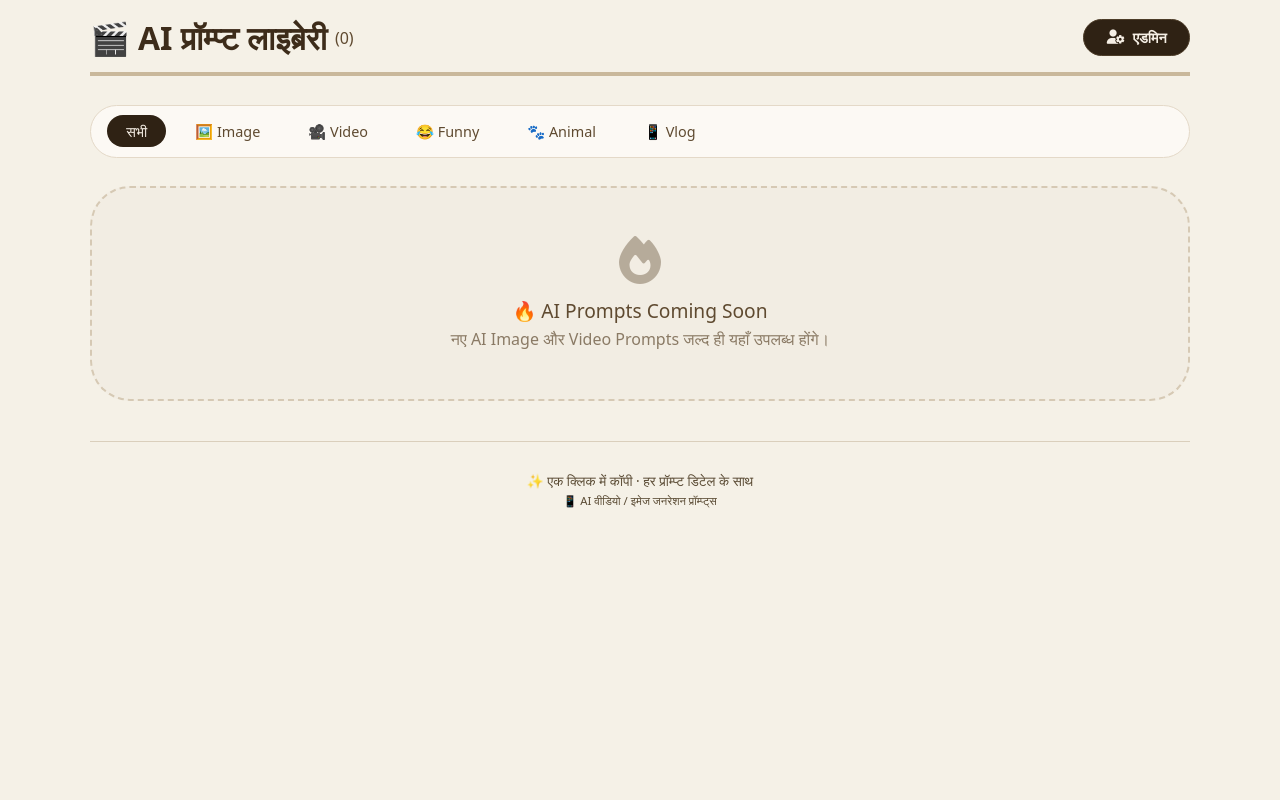
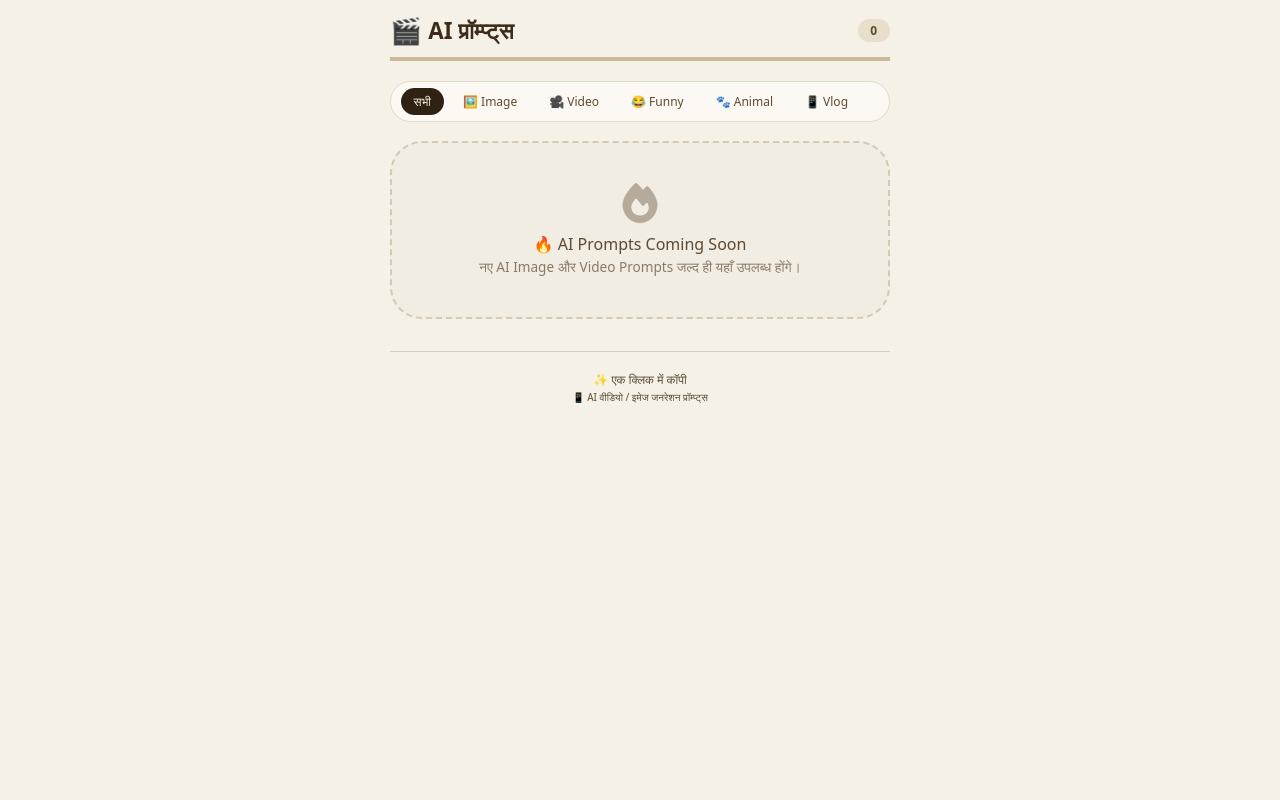
Before and after one commit to ajaysinghrajput9370/ajprompt, a Flask app: page / in a window 1280 px wide. Run offline with Flask 3, Linux system fonts and the light colour scheme.

Commit message:
Update index.html

```diff
--- a/templates/index.html
+++ b/templates/index.html
@@ -1,12 +1,12 @@
 <!-- ========================================== -->
-<!-- templates/index.html - User Side -->
+<!-- templates/index.html - User Side (Mobile Friendly) -->
 <!-- ========================================== -->
 
 <!DOCTYPE html>
 <html lang="hi">
 <head>
     <meta charset="UTF-8">
-    <meta name="viewport" content="width=device-width, initial-scale=1.0">
+    <meta name="viewport" content="width=device-width, initial-scale=1.0, maximum-scale=1.0, user-scalable=yes">
     <title>🎬 AI प्रॉम्प्ट लाइब्रेरी</title>
     <link rel="stylesheet" href="https://cdnjs.cloudflare.com/ajax/libs/font-awesome/6.4.0/css/all.min.css">
     <style>
@@ -18,74 +18,81 @@
         }
         body {
             background: #f5f1e7;
-            padding: 1rem;
+            padding: 0.8rem;
             display: flex;
             flex-direction: column;
             align-items: center;
             min-height: 100vh;
         }
         .page {
-            max-width: 1100px;
+            max-width: 500px;
             width: 100%;
         }
+        /* Header */
         .main-header {
             display: flex;
             justify-content: space-between;
             align-items: center;
             flex-wrap: wrap;
-            gap: 0.8rem 1rem;
+            gap: 0.5rem;
             border-bottom: 4px solid #c9b89b;
-            padding-bottom: 0.8rem;
-            margin-bottom: 1.8rem;
+            padding-bottom: 0.6rem;
+            margin-bottom: 1.2rem;
         }
         .main-header h1 {
-            font-size: 2rem;
+            font-size: 1.4rem;
             font-weight: 700;
             color: #3d2c1a;
             display: flex;
             align-items: center;
+            gap: 0.4rem;
+        }
+        .main-header h1 span {
+            font-size: 1.6rem;
+        }
+        .header-right {
+            display: flex;
+            align-items: center;
             gap: 0.5rem;
         }
-        .admin-btn {
-            background: #2f2214;
-            border: none;
-            color: #f6efe5;
+        .count-badge {
+            background: #e7decb;
+            padding: 0.2rem 0.8rem;
+            border-radius: 40px;
+            font-size: 0.75rem;
+            color: #5f4a30;
             font-weight: 600;
-            font-size: 0.9rem;
-            padding: 0.5rem 1.4rem;
-            border-radius: 60px;
-            cursor: pointer;
-            display: inline-flex;
-            align-items: center;
-            gap: 8px;
-            border: 1px solid #4d3d29;
-            transition: 0.15s;
-            text-decoration: none;
         }
-        .admin-btn:hover {
-            background: #42321e;
-            color: #f6efe5;
-        }
+        /* No admin button visible to users */
+        /* Filters - Mobile friendly scroll */
         .filter-bar {
             display: flex;
-            gap: 0.6rem;
-            flex-wrap: wrap;
-            margin-bottom: 1.8rem;
+            gap: 0.4rem;
+            flex-wrap: nowrap;
+            overflow-x: auto;
+            margin-bottom: 1.2rem;
             background: #fcf9f4;
-            padding: 0.6rem 1rem;
-            border-radius: 60px;
+            padding: 0.4rem 0.6rem;
+            border-radius: 40px;
             border: 1px solid #e4d9c8;
+            -webkit-overflow-scrolling: touch;
+            scrollbar-width: none;
+        }
+        .filter-bar::-webkit-scrollbar {
+            display: none;
         }
         .filter-btn {
             background: transparent;
             border: none;
-            padding: 0.4rem 1.2rem;
+            padding: 0.3rem 0.8rem;
             border-radius: 40px;
             font-weight: 500;
             color: #5f4a30;
             cursor: pointer;
             transition: 0.1s;
-            font-size: 0.9rem;
+            font-size: 0.75rem;
+            white-space: nowrap;
+            flex-shrink: 0;
         }
         .filter-btn:hover, .filter-btn.active {
             background: #dbcfbb;
@@ -95,23 +102,23 @@
             background: #2f2214;
             color: #f6efe5;
         }
+        /* Grid - Mobile First */
         .prompt-grid {
-            display: grid;
-            grid-template-columns: repeat(auto-fill, minmax(300px, 1fr));
-            gap: 1.8rem;
+            display: flex;
+            flex-direction: column;
+            gap: 1.2rem;
         }
         .prompt-card {
             background: #fcf9f4;
-            border-radius: 28px;
+            border-radius: 24px;
             border: 1px solid #e4d9c8;
             overflow: hidden;
-            transition: box-shadow 0.2s, transform 0.1s;
+            transition: box-shadow 0.2s;
             cursor: pointer;
-            box-shadow: 0 4px 12px rgba(0,0,0,0.04);
+            box-shadow: 0 2px 8px rgba(0,0,0,0.04);
         }
-        .prompt-card:hover {
-            box-shadow: 0 16px 32px rgba(0,0,0,0.08);
-            transform: translateY(-2px);
+        .prompt-card:active {
+            transform: scale(0.99);
         }
         .card-media {
             width: 100%;
@@ -180,49 +185,33 @@
             line-height: 1.4;
             opacity: 0.8;
         }
+        /* Empty state */
         .empty-state {
-            grid-column: 1 / -1;
             background: #f2ede3;
-            border-radius: 40px;
-            padding: 3rem 1.5rem;
+            border-radius: 32px;
+            padding: 2.5rem 1.5rem;
             text-align: center;
             color: #5f4a30;
             border: 2px dashed #d6c9b4;
-            font-size: 1.2rem;
+            font-size: 1rem;
         }
         .empty-state i {
-            font-size: 3rem;
+            font-size: 2.5rem;
             opacity: 0.4;
             display: block;
-            margin-bottom: 0.8rem;
+            margin-bottom: 0.6rem;
         }
+        /* Footer */
         .footer-note {
-            margin-top: 2.5rem;
+            margin-top: 2rem;
             color: #5a4b34;
             text-align: center;
-            font-size: 0.85rem;
+            font-size: 0.75rem;
             border-top: 1px solid #dacfbc;
-            padding-top: 1.8rem;
+            padding-top: 1.2rem;
             width: 100%;
         }
-        @media (max-width: 480px) {
-            .prompt-grid {
-                grid-template-columns: 1fr;
-            }
-            .main-header h1 {
-                font-size: 1.4rem;
-            }
-            .filter-bar {
-                border-radius: 30px;
-                padding: 0.4rem 0.8rem;
-                gap: 0.3rem;
-            }
-            .filter-btn {
-                font-size: 0.75rem;
-                padding: 0.2rem 0.8rem;
-            }
-        }
-        /* Detail Modal */
+        /* Modal - Mobile First */
         #detailModal {
             display: none;
             position: fixed;
@@ -254,70 +243,98 @@
             float: right;
             background: transparent;
             border: none;
-            font-size: 1.8rem;
+            font-size: 1.6rem;
             cursor: pointer;
             color: #5f4a30;
+            z-index: 10;
         }
         #detailModal .modal-box .detail-media {
             width: 100%;
-            max-height: 300px;
+            max-height: 250px;
             border-radius: 16px;
             background: #000;
-            margin-bottom: 1rem;
+            margin-bottom: 0.8rem;
             overflow: hidden;
         }
         #detailModal .modal-box .detail-media img,
         #detailModal .modal-box .detail-media video {
             width: 100%;
-            max-height: 300px;
+            max-height: 250px;
             object-fit: cover;
         }
         #detailModal .modal-box .prompt-text {
             background: #f2ede3;
-            border-radius: 18px;
-            padding: 1rem;
+            border-radius: 16px;
+            padding: 0.8rem;
             border: 1px solid #ded3bf;
             white-space: pre-wrap;
-            font-size: 0.9rem;
-            line-height: 1.6;
-            max-height: 250px;
+            font-size: 0.85rem;
+            line-height: 1.5;
+            max-height: 200px;
             overflow-y: auto;
         }
         .copy-btn {
-            margin-top: 1.2rem;
+            margin-top: 0.8rem;
             background: #2f2214;
             border: none;
             color: #f6efe5;
             font-weight: 600;
-            padding: 0.6rem 2rem;
+            padding: 0.5rem 1.5rem;
             border-radius: 60px;
             cursor: pointer;
             display: inline-flex;
             align-items: center;
-            gap: 8px;
+            gap: 6px;
             border: 1px solid #4d3d29;
             transition: 0.15s;
+            font-size: 0.9rem;
+            width: 100%;
+            justify-content: center;
         }
-        .copy-btn:hover {
-            background: #42321e;
+        .copy-btn:active {
+            transform: scale(0.97);
         }
         .copy-status {
-            margin-left: 0.8rem;
-            font-size: 0.9rem;
+            display: block;
+            text-align: center;
+            margin-top: 0.4rem;
+            font-size: 0.85rem;
             color: #2d6a4f;
+        }
+        #detailContent h2 {
+            font-size: 1.3rem;
+            color: #2b1e0e;
+            margin-bottom: 0.2rem;
+            padding-right: 2rem;
+        }
+        .detail-meta {
+            display: flex;
+            gap: 0.5rem;
+            flex-wrap: wrap;
+            margin-bottom: 0.8rem;
+            font-size: 0.75rem;
+            color: #7a6449;
+        }
+        .detail-meta span {
+            background: #e7decb;
+            padding: 0.05rem 0.6rem;
+            border-radius: 40px;
         }
     </style>
 </head>
 <body>
 <div class="page">
+    <!-- Header - No Admin Button -->
     <header class="main-header">
         <h1>
-            <span>🎬</span> AI प्रॉम्प्ट लाइब्रेरी
-            <span style="font-weight:400;font-size:1rem;color:#5f4a30;" id="countDisplay">(0)</span>
+            <span>🎬</span> AI प्रॉम्प्ट्स
         </h1>
-        <a href="/admin" class="admin-btn"><i class="fas fa-user-cog"></i> एडमिन</a>
+        <div class="header-right">
+            <span class="count-badge" id="countDisplay">0</span>
+        </div>
     </header>
 
+    <!-- Filters - Mobile Scrollable -->
     <div class="filter-bar" id="filterBar">
         <button class="filter-btn active" data-filter="all">सभी</button>
         <button class="filter-btn" data-filter="image">🖼️ Image</button>
@@ -364,34 +382,34 @@
             <div class="empty-state">
                 <i class="fas fa-fire"></i>
                 🔥 AI Prompts Coming Soon<br>
-                <span style="font-size:1rem;opacity:0.7;">नए AI Image और Video Prompts जल्द ही यहाँ उपलब्ध होंगे।</span>
+                <span style="font-size:0.85rem;opacity:0.7;">नए AI Image और Video Prompts जल्द ही यहाँ उपलब्ध होंगे।</span>
             </div>
         {% endif %}
     </div>
 
     <div class="footer-note">
-        <span>✨ एक क्लिक में कॉपी · हर प्रॉम्प्ट डिटेल के साथ</span><br>
+        <span>✨ एक क्लिक में कॉपी</span><br>
         <small>📱 AI वीडियो / इमेज जनरेशन प्रॉम्प्ट्स</small>
     </div>
 </div>
 
 <!-- Detail Modal -->
-<div id="detailModal">
+<div id="detailModal" onclick="if(event.target===this)closeModal()">
     <div class="modal-box">
-        <button class="close-btn" id="closeModal">&times;</button>
+        <button class="close-btn" onclick="closeModal()">&times;</button>
         <div id="detailContent"></div>
     </div>
 </div>
 
 <script>
-    // Prompts data from server (for modal)
+    // Prompts data from server
     const promptsData = [
         {% for prompt in prompts %}
         {
             id: {{ prompt.id }},
             title: "{{ prompt.title|safe }}",
             prompt: `{{ prompt.prompt|safe }}`,
-            category: "{{ prompt.category }}",
+            category: "{{ prompt.category if prompt.category else 'funny' }}",
             media_type: "{{ prompt.media_type }}",
             media_url: "{{ prompt.media_url|safe }}"
         },
@@ -410,10 +428,10 @@
             `<img src="${p.media_url}" alt="${p.title}">`;
 
         content.innerHTML = `
-            <h2 style="font-size:1.6rem;color:#2b1e0e;margin-bottom:0.3rem;">${p.title}</h2>
-            <div style="display:flex;gap:0.8rem;flex-wrap:wrap;margin-bottom:1rem;font-size:0.85rem;color:#7a6449;">
-                <span style="background:#e7decb;padding:0.1rem 0.8rem;border-radius:40px;">${p.category}</span>
-                <span style="background:#e7decb;padding:0.1rem 0.8rem;border-radius:40px;">${p.media_type}</span>
+            <h2>${p.title}</h2>
+            <div class="detail-meta">
+                <span>${p.category}</span>
+                <span>${p.media_type}</span>
             </div>
             <div class="detail-media">${mediaHtml}</div>
             <div class="prompt-text">${p.prompt}</div>
@@ -424,6 +442,12 @@
         `;
 
         modal.style.display = 'flex';
+        document.body.style.overflow = 'hidden';
+    }
+
+    function closeModal() {
+        document.getElementById('detailModal').style.display = 'none';
+        document.body.style.overflow = '';
     }
 
     function copyPrompt(id) {
@@ -458,45 +482,41 @@
         document.body.removeChild(ta);
     }
 
-    // Close modal
-    document.getElementById('closeModal').addEventListener('click', function() {
-        document.getElementById('detailModal').style.display = 'none';
-    });
-    document.getElementById('detailModal').addEventListener('click', function(e) {
-        if (e.target === this) this.style.display = 'none';
-    });
-
-    // Filter
+    // Filter - Mobile friendly
     document.querySelectorAll('.filter-btn').forEach(btn => {
         btn.addEventListener('click', function() {
             document.querySelectorAll('.filter-btn').forEach(b => b.classList.remove('active'));
             this.classList.add('active');
             const filter = this.dataset.filter;
             const cards = document.querySelectorAll('.prompt-card');
-            if (filter === 'all') {
-                cards.forEach(c => c.style.display = 'block');
-            } else {
-                cards.forEach(c => {
-                    const tags = c.querySelector('.card-meta .tag');
-                    if (tags && tags.textContent === filter) {
+            let visibleCount = 0;
+            cards.forEach(c => {
+                if (filter === 'all') {
+                    c.style.display = 'block';
+                    visibleCount++;
+                } else {
+                    const cat = c.dataset.category || 'funny';
+                    if (cat === filter) {
                         c.style.display = 'block';
+                        visibleCount++;
                     } else {
                         c.style.display = 'none';
                     }
-                });
-            }
-            // Update count
-            const visible = document.querySelectorAll('.prompt-card[style*="display: block"]');
-            const countDisplay = document.getElementById('countDisplay');
-            countDisplay.textContent = `(${visible.length || 0})`;
+                }
+            });
+            document.getElementById('countDisplay').textContent = visibleCount;
         });
     });
 
-    // Update count on load
+    // Count on load
     document.addEventListener('DOMContentLoaded', function() {
         const visible = document.querySelectorAll('.prompt-card');
-        const countDisplay = document.getElementById('countDisplay');
-        countDisplay.textContent = `(${visible.length})`;
+        document.getElementById('countDisplay').textContent = visible.length;
+    });
+
+    // Close modal with Escape key
+    document.addEventListener('keydown', function(e) {
+        if (e.key === 'Escape') closeModal();
     });
 </script>
 </body>
```
Also changed, not shown: other parts of templates/index.html (+24 -25 lines).
